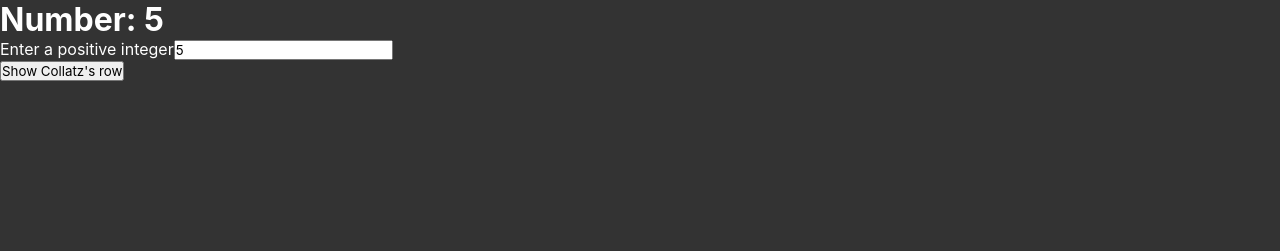
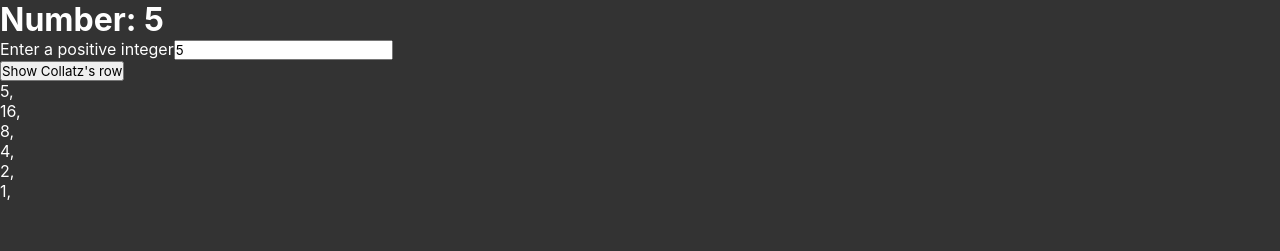
Before and after one commit to Pavel-Kliukin/Collatz_conjecture_React, a React (Create React App) app: page / in a window 1280 px wide. Both pictures are taken after typing "5" into the empty fields and a click on the button "Show Collatz's row". Shown: the top 251 px of the page. Built offline with nearby package versions, Linux system fonts and the light colour scheme.

Commit message:
Main functionality is done

```diff
--- a/src/Main.js
+++ b/src/Main.js
@@ -3,21 +3,24 @@ import './Main.css';
 
 const Main = () => {
   const [number, setNumber] = useState(0);
-  const [collatzArray, setcollatzArray] = useState([]);
+  const [isValidNumber, setIsValidNumber] = useState(true);
+  const [collatzArray, setCollatzArray] = useState([]);
 
   const numberHandler = (e) => {
     const { value } = e.target;
-    setNumber(value)
+    setNumber(parseInt(value))
   };
 
   const submitHandler = (e) => {
     e.preventDefault();
+    setIsValidNumber(true)
     collatz_calculations (number)
   };
 
   function collatz_calculations (x) {
-    var tempArray = [parseInt(x)];
-    while (x != 1) {
+    if (Number.isInteger(x) && x > 0) {
+      var tempArray = [x];
+      while (x !== 1) {
         if (x % 2) {
           x = x*3+1
           tempArray.push(x)
@@ -26,7 +29,8 @@ const Main = () => {
           tempArray.push(x);
         }
       }
-    console.log(tempArray)
+      setCollatzArray(tempArray)
+    } else {setIsValidNumber(false)}
   }
 
   return (
@@ -44,8 +48,19 @@ const Main = () => {
         </div>
         <button id='submitButton' type="submit">Show Collatz's row</button>
       </form>
+      { isValidNumber ? (
+          collatzArray.map( i => {
+            return (
+              <div key={i}>{i}, </div>
+            );
+          })
+        ) : (
+          <div>The number you entered is not valid</div>
+        )
+      }
     </div>
   );
+
 };
 
 export default Main;
```
Lines whose indentation alone changed are shown as unchanged.
